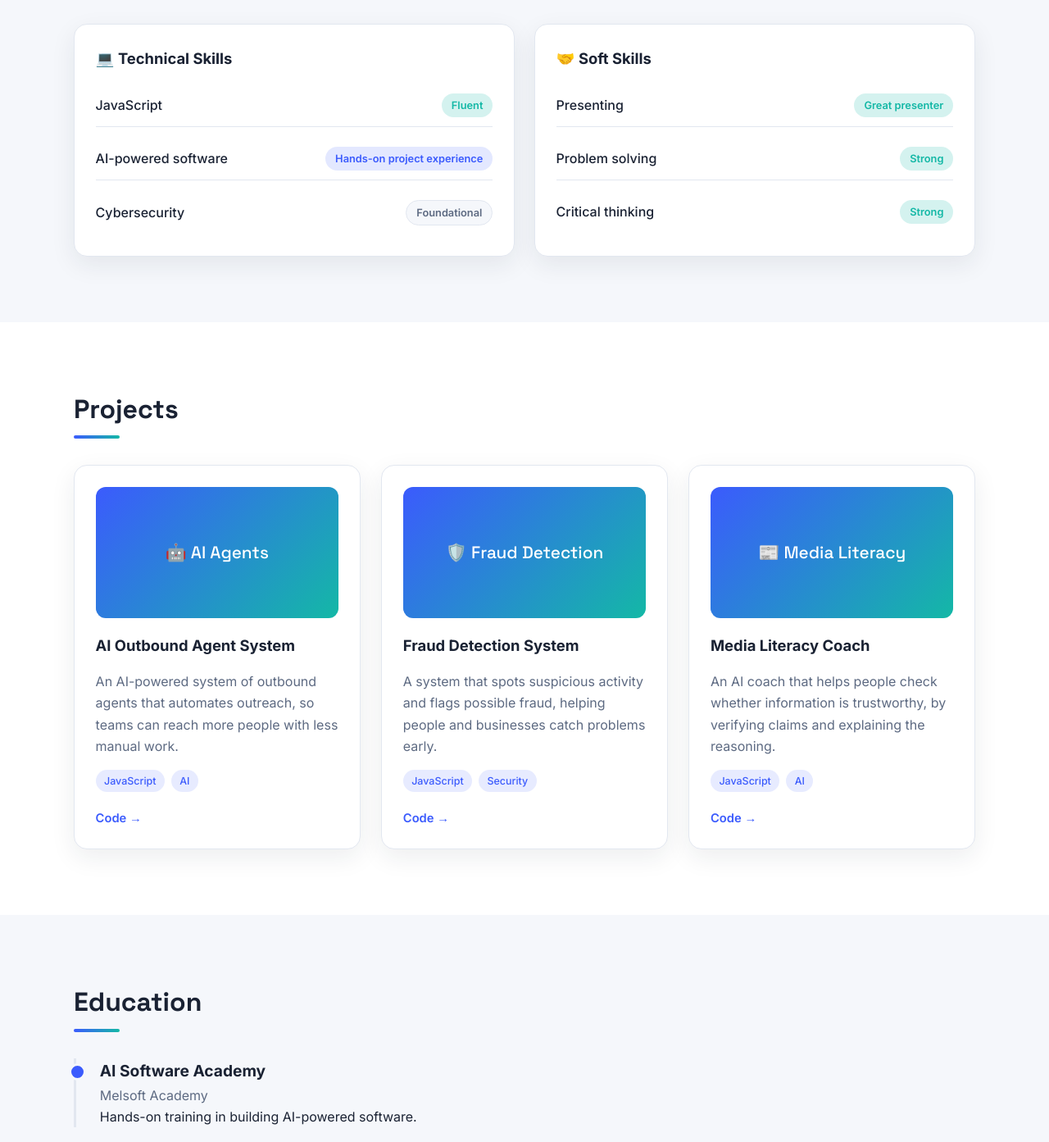
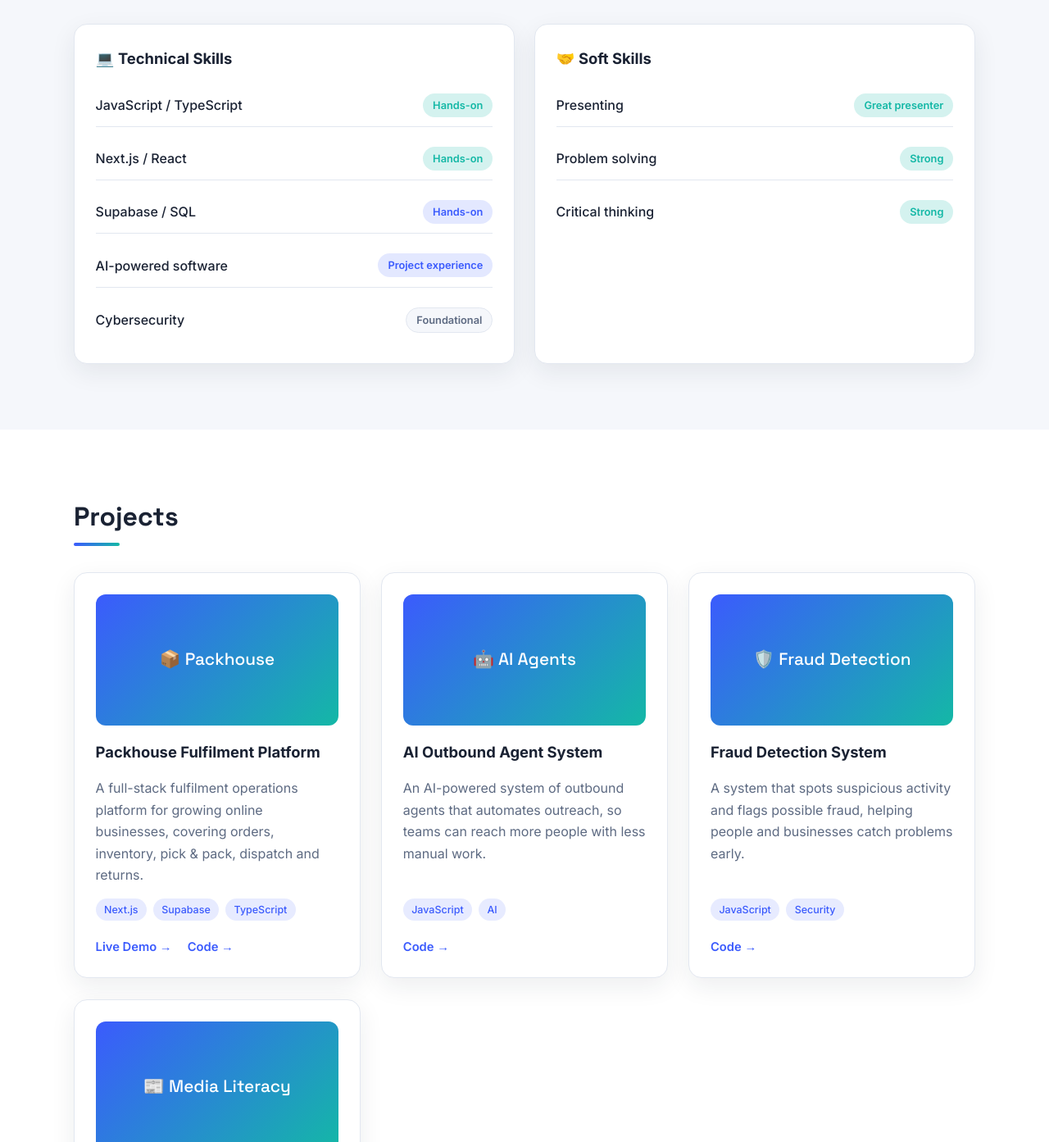
Before and after one commit to LeratoDaisy/Lerato_Personal_Website, a plain HTML site: page index.html in a window 1280 px wide. Shown: the part 1288-2681 px from the top of the page at 82% size. Drawn offline with Linux system fonts and the light colour scheme; files whose address does not match are found by name.

Commit message:
feat: showcase Packhouse and current stack

```diff
--- a/index.html
+++ b/index.html
@@ -92,8 +92,10 @@
           <div class="card reveal">
             <h3>💻 Technical Skills</h3>
             <ul class="levels">
-              <li><span>JavaScript</span><em class="lvl strong">Fluent</em></li>
-              <li><span>AI-powered software</span><em class="lvl mid">Hands-on project experience</em></li>
+              <li><span>JavaScript / TypeScript</span><em class="lvl strong">Hands-on</em></li>
+              <li><span>Next.js / React</span><em class="lvl strong">Hands-on</em></li>
+              <li><span>Supabase / SQL</span><em class="lvl mid">Hands-on</em></li>
+              <li><span>AI-powered software</span><em class="lvl mid">Project experience</em></li>
               <li><span>Cybersecurity</span><em class="lvl basic">Foundational</em></li>
             </ul>
           </div>
@@ -114,6 +116,17 @@
       <div class="container">
         <h2 class="section-title reveal">Projects</h2>
         <div class="projects-grid">
+
+          <article class="card project reveal">
+            <div class="thumb">📦 Packhouse</div>
+            <h3>Packhouse Fulfilment Platform</h3>
+            <p>A full-stack fulfilment operations platform for growing online businesses, covering orders, inventory, pick &amp; pack, dispatch and returns.</p>
+            <div class="tags small"><span>Next.js</span><span>Supabase</span><span>TypeScript</span></div>
+            <div class="links">
+              <a href="https://packhouse-zeta.vercel.app/" target="_blank" rel="noopener">Live Demo →</a>
+              <a href="https://github.com/LeratoDaisy/Packhouse" target="_blank" rel="noopener">Code →</a>
+            </div>
+          </article>
 
           <article class="card project reveal">
             <div class="thumb">🤖 AI Agents</div>
```
